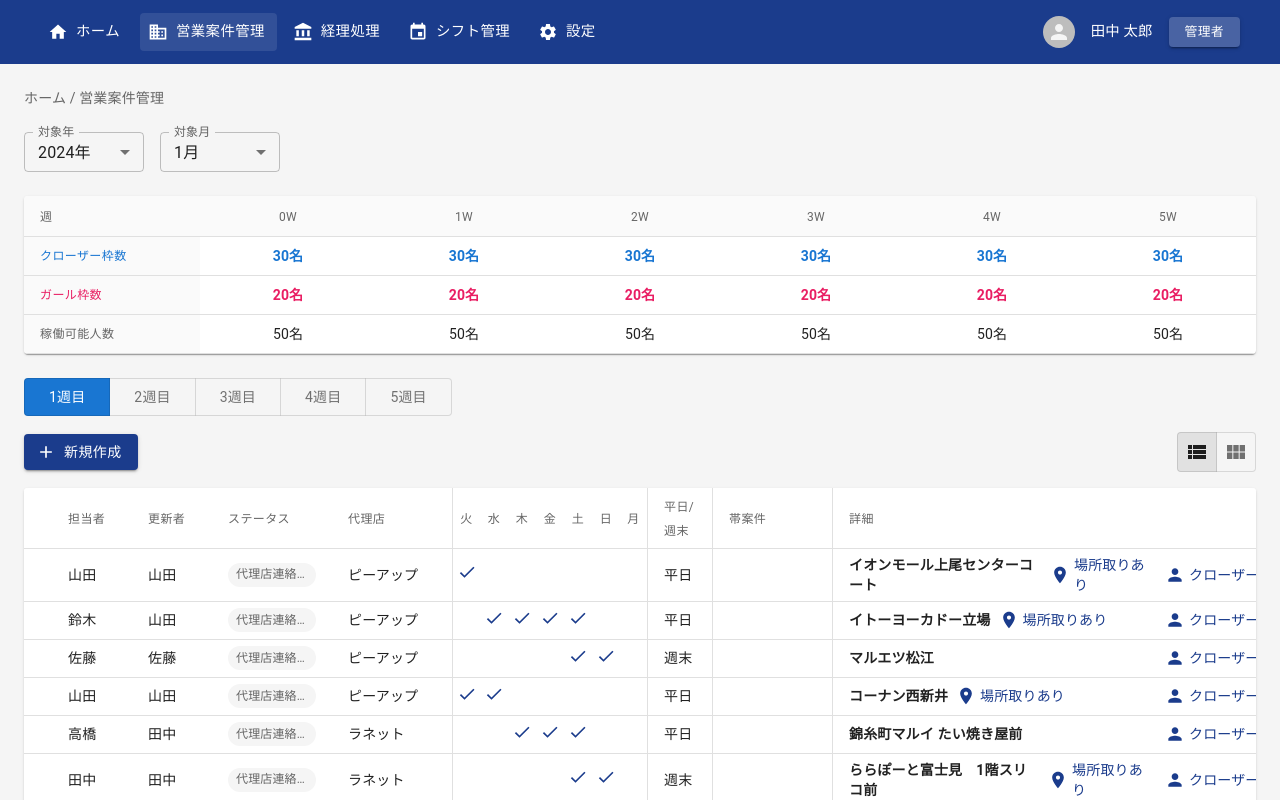
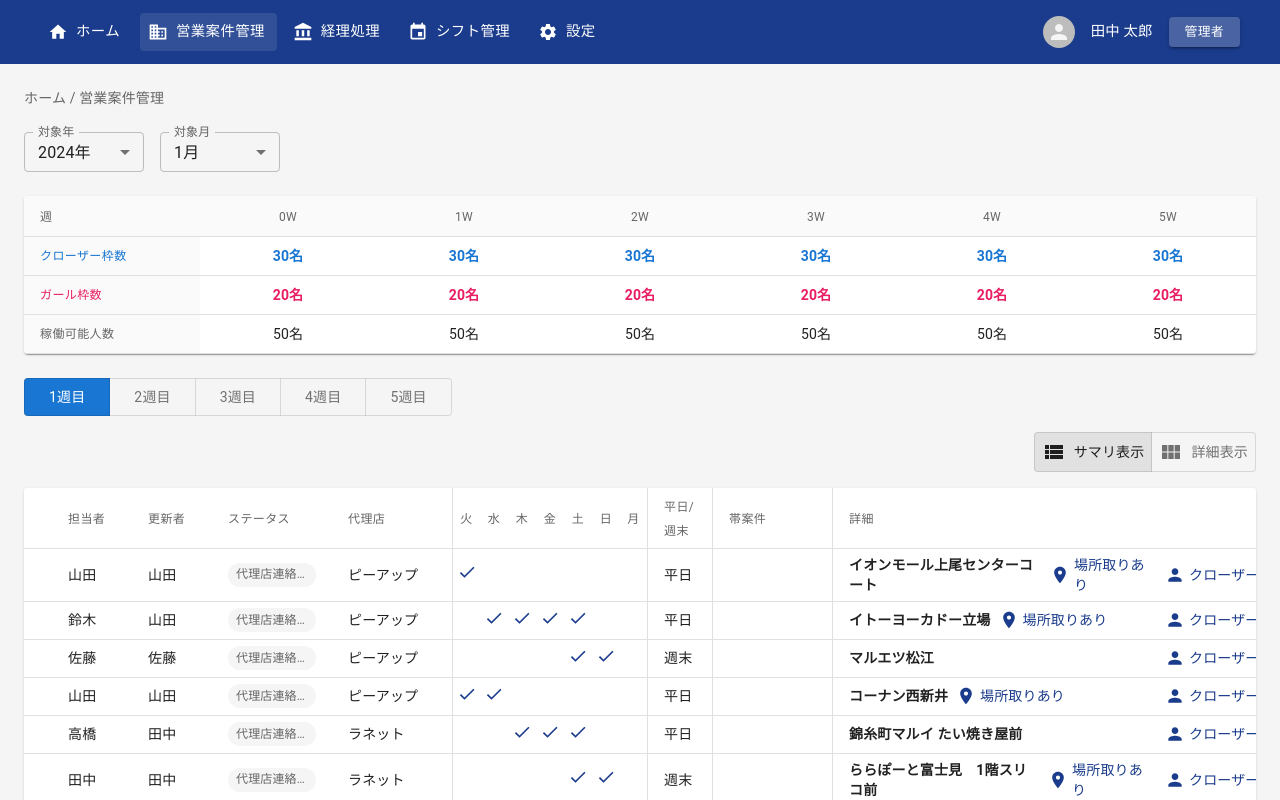
Before and after one commit to takahiro5757/Ans_setting_notify, a Next.js app: page /sales in a window 1280 px wide. Built offline with nearby package versions, Linux system fonts and the light colour scheme.

Commit message:
Update: Modify button styles and positions

```diff
--- a/src/components/SalesTable.tsx
+++ b/src/components/SalesTable.tsx
@@ -1468,14 +1468,7 @@ const SalesTable: React.FC<SalesTableProps> = ({ initialViewMode = 'summary' })
         selectedWeek={selectedWeek}
         onWeekChange={setSelectedWeek}
       />
-      <Box sx={{ mb: 2, display: 'flex', justifyContent: 'space-between', alignItems: 'center' }}>
-        <Button
-          variant="contained"
-          startIcon={<AddIcon />}
-          onClick={handleAdd}
-        >
-          新規作成
-        </Button>
+      <Box sx={{ mb: 2, display: 'flex', justifyContent: 'flex-end', alignItems: 'center' }}>
         <ToggleButtonGroup
           value={viewMode}
           exclusive
@@ -1483,10 +1476,16 @@ const SalesTable: React.FC<SalesTableProps> = ({ initialViewMode = 'summary' })
           size="small"
         >
           <ToggleButton value="summary">
-            <ViewListIcon />
+            <Box sx={{ display: 'flex', alignItems: 'center', gap: 1 }}>
+              <ViewListIcon />
+              <Typography variant="body2">サマリ表示</Typography>
+            </Box>
           </ToggleButton>
           <ToggleButton value="detail">
-            <ViewModuleIcon />
+            <Box sx={{ display: 'flex', alignItems: 'center', gap: 1 }}>
+              <ViewModuleIcon />
+              <Typography variant="body2">詳細表示</Typography>
+            </Box>
           </ToggleButton>
         </ToggleButtonGroup>
       </Box>
@@ -1614,6 +1613,25 @@ const SalesTable: React.FC<SalesTableProps> = ({ initialViewMode = 'summary' })
           </TableBody>
         </Table>
       </TableContainer>
+
+      <Box sx={{ display: 'flex', justifyContent: 'flex-start' }}>
+        <Button
+          variant="contained"
+          startIcon={<AddIcon />}
+          onClick={handleAdd}
+          sx={{
+            bgcolor: 'grey.300',
+            color: 'text.primary',
+            '&:hover': {
+              bgcolor: 'grey.400'
+            },
+            minWidth: '160px',
+            px: 3
+          }}
+        >
+          新規追加
+        </Button>
+      </Box>
 
       <Dialog
         open={isDialogOpen}
```
